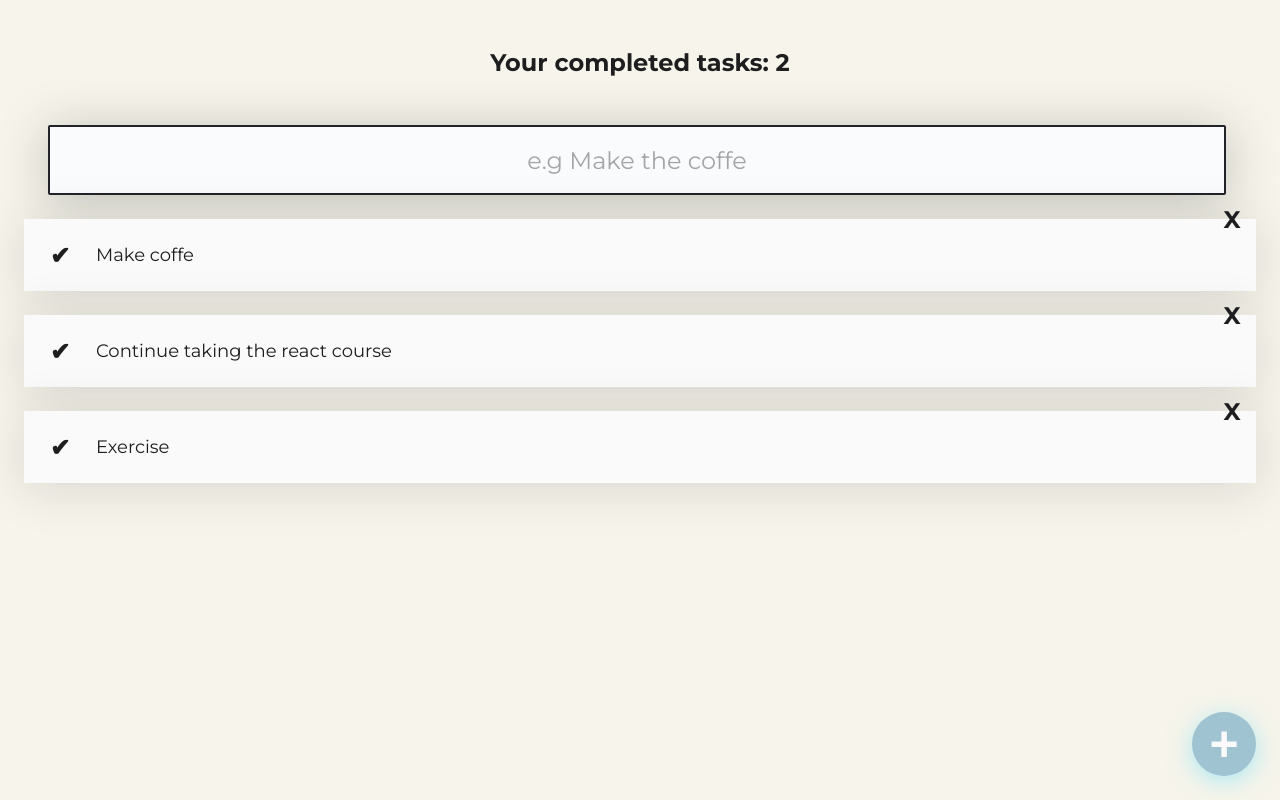
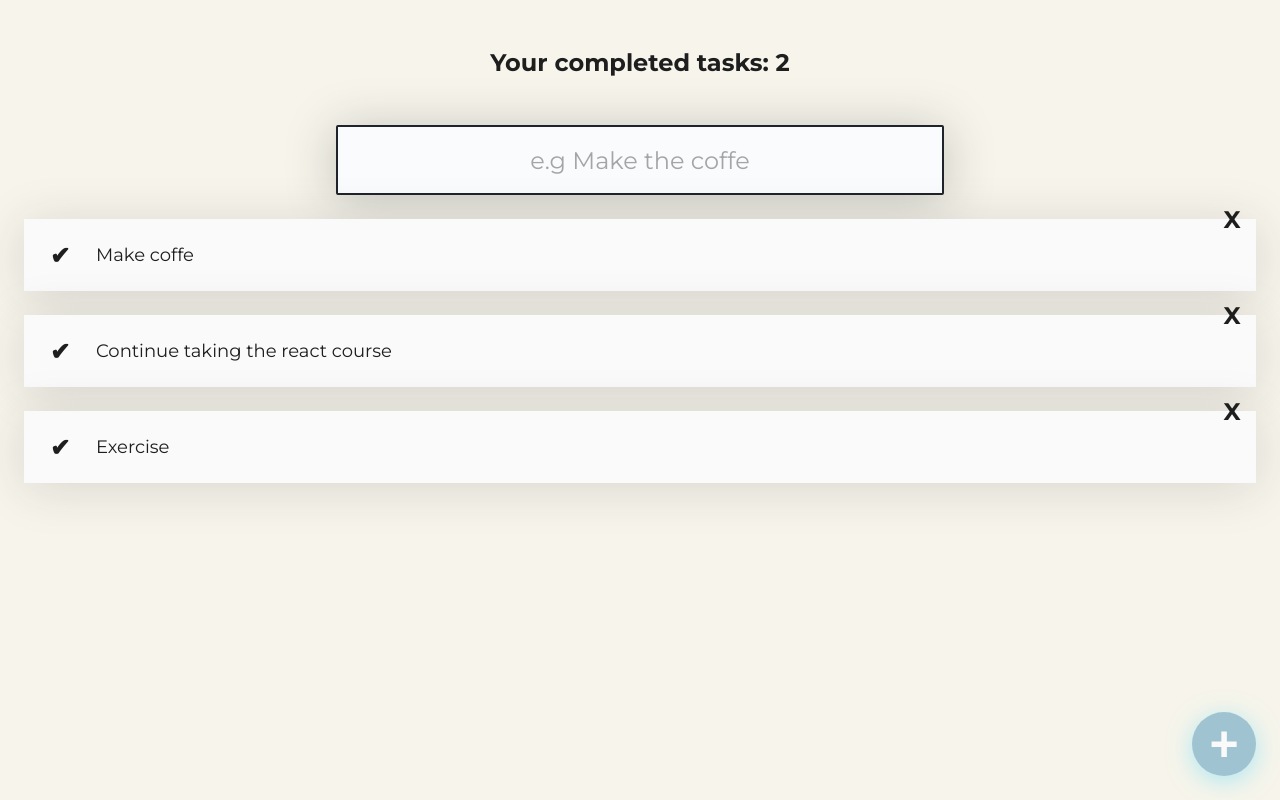
Before and after one commit to jcruzbravo/introduction-react-js, a React (Create React App) app: page / in a window 1280 px wide. Built offline with nearby package versions, Linux system fonts and the light colour scheme.

Commit message:
Add container for TodoSearch

```diff
--- a/src/TodoSearch.css
+++ b/src/TodoSearch.css
@@ -1,10 +1,17 @@
+.Container-TodoSearch{
+  display: flex;
+  flex-direction: row;
+  align-items: center;
+  justify-content: center;
+}
+
 .TodoSearch {
   background: #F9FBFC;
   border-radius: 2px;
   border: 2px solid #202329;
   margin: 0 24px;
   height: 64px;
-  width: calc(100% - 62px);
+  width: 600px;
   font-size: 24px;
   text-align: center;
   font-family: 'Montserrat';
--- a/src/TodoSearch.js
+++ b/src/TodoSearch.js
@@ -8,11 +8,13 @@ function TodoSearch() {
   }
 
   return (
-    <input
-      className="TodoSearch"
-      placeholder="e.g Make the coffe"
-      onChange={onSearchValueChange}
-      />
+    <div className="Container-TodoSearch">
+      <input
+        className="TodoSearch"
+        placeholder="e.g Make the coffe"
+        onChange={onSearchValueChange}
+        />
+    </div>
   );
 }
 
```
